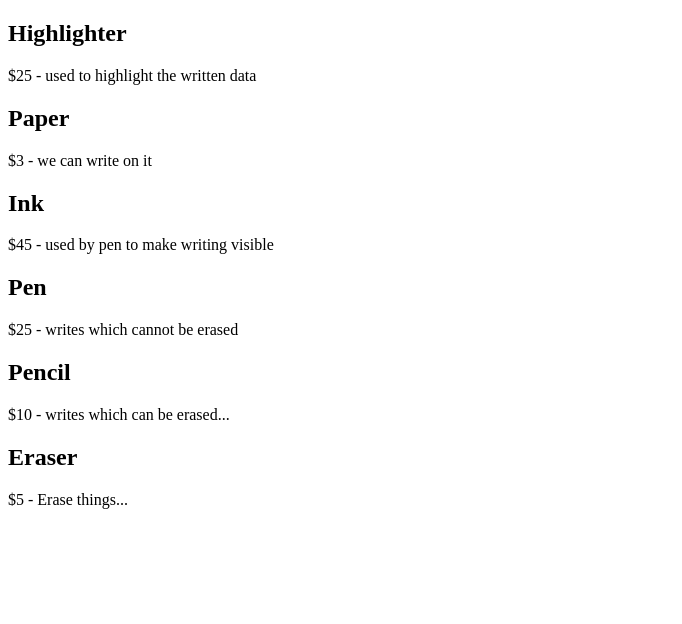
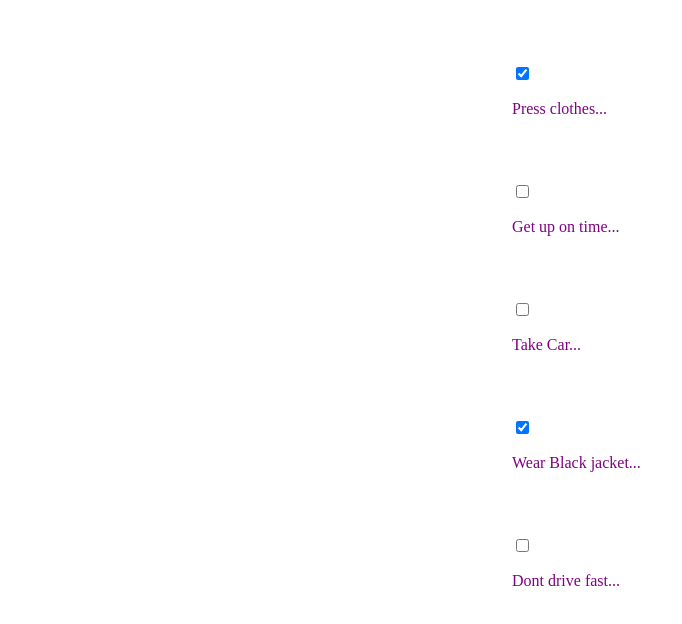
Before and after one commit to sulemanbutt5/React-JS-Tutorial, a React (Create React App) app: page / in a window 1280 px wide. Shown: the top 624 px of the page, without its empty margins (0-682 px from the left). Built offline with nearby package versions, Linux system fonts and the light colour scheme.

Commit message:
Todo App Phase 3

```diff
--- a/src/App.js
+++ b/src/App.js
@@ -1,12 +1,13 @@
 import React from "react"
-import Product from "./Product"
-import productsData from "./vschoolProducts"
+import todosData from "./todosData"
+import TodoItem from "./TodoItem"
+import "./index.css"
 function App()
 {
-    const productComponents = productsData.map(item => <Product key={item.id} product={item}/>)
+    const todoItems = todosData.map(item => <TodoItem key={item.id} item ={item}/>)
     return(
-        <div>
-            {productComponents}
+        <div className="todo-list">
+            {todoItems}
         </div>
 
     )
--- a/src/Product.js
+++ /dev/null
@@ -1,17 +0,0 @@
-import React from "react"
-function Product(props)
-{
-    return(
-        <div>
-            <h2>
-                {props.product.name}
-            </h2>
-            <p>
-                ${props.product.price} - {props.product.desc}
-            </p>
-        </div>
-
-    )
-}
-
-export default Product
--- /dev/null
+++ b/src/TodoItem.js
@@ -0,0 +1,13 @@
+import React from "react"
+function TodoItem(props)
+{
+    return(
+        <div className="todo-item">
+            <input className="cb" type="checkbox" checked={props.item.completed}/>
+            <p>
+                {props.item.text}
+            </p>
+        </div>
+    )
+}
+export default TodoItem
--- a/src/index.css
+++ b/src/index.css
@@ -1,8 +1,13 @@
 body {
   margin: 0;
-
 }
-
+.todo-item{
+  color:purple;
+  margin-top: 5%;
+  margin-left: 40%;
+}
+.cb{
+}
 /*code {
   font-family: source-code-pro, Menlo, Monaco, Consolas, 'Courier New',
     monospace;
--- /dev/null
+++ b/src/todosData.js
@@ -0,0 +1,28 @@
+const todosData = [
+    {
+        id: 1,
+        text: "Press clothes...",
+        completed: true
+    },
+    {
+        id: 2,
+        text: "Get up on time...",
+        completed: false
+    },
+    {
+        id: 3,
+        text: "Take Car...",
+        completed: false
+    },
+    {
+        id: 4,
+        text: "Wear Black jacket...",
+        completed: true
+    },
+    {
+        id: 5,
+        text: "Dont drive fast...",
+        completed: false
+    }
+]
+export default todosData
```
